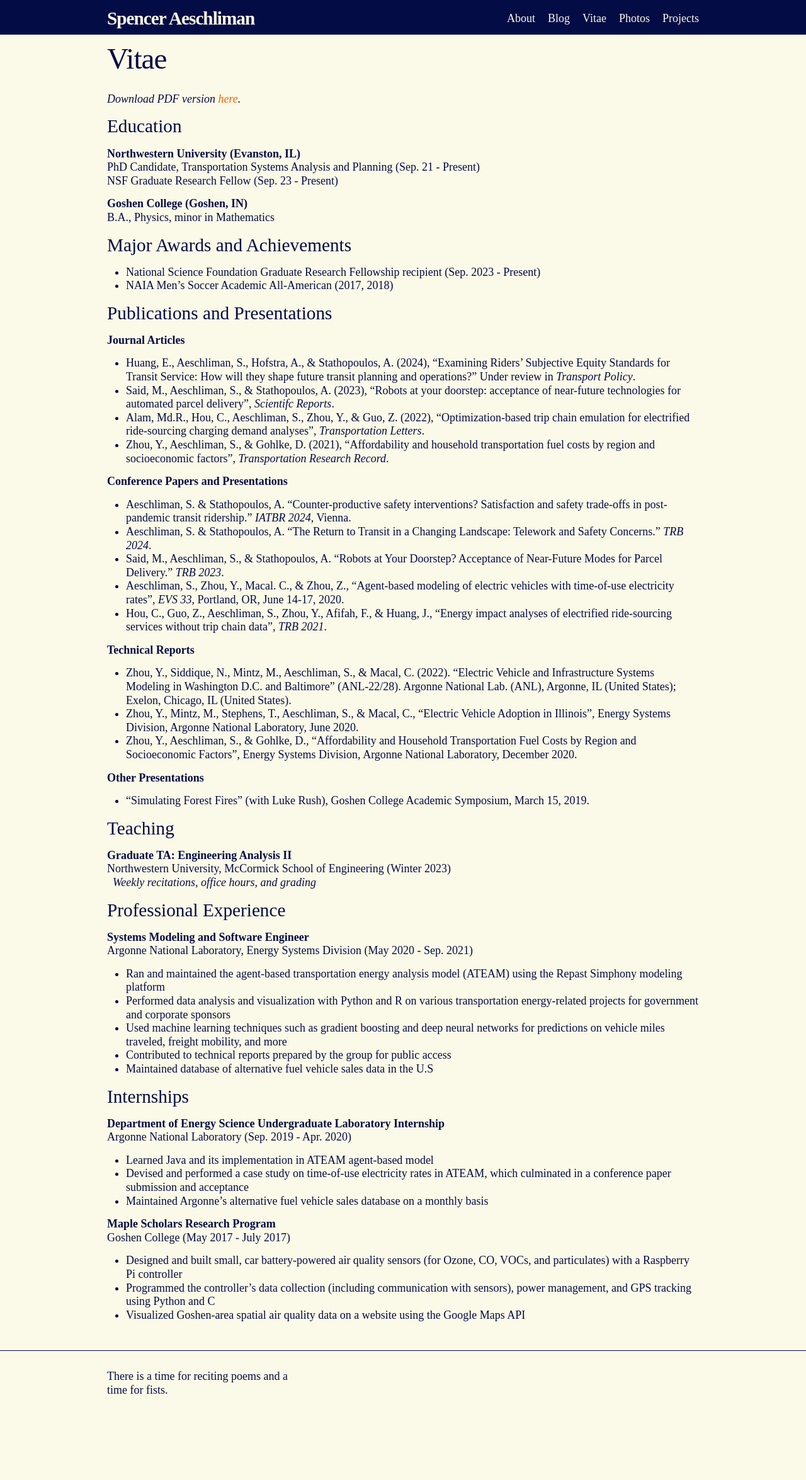
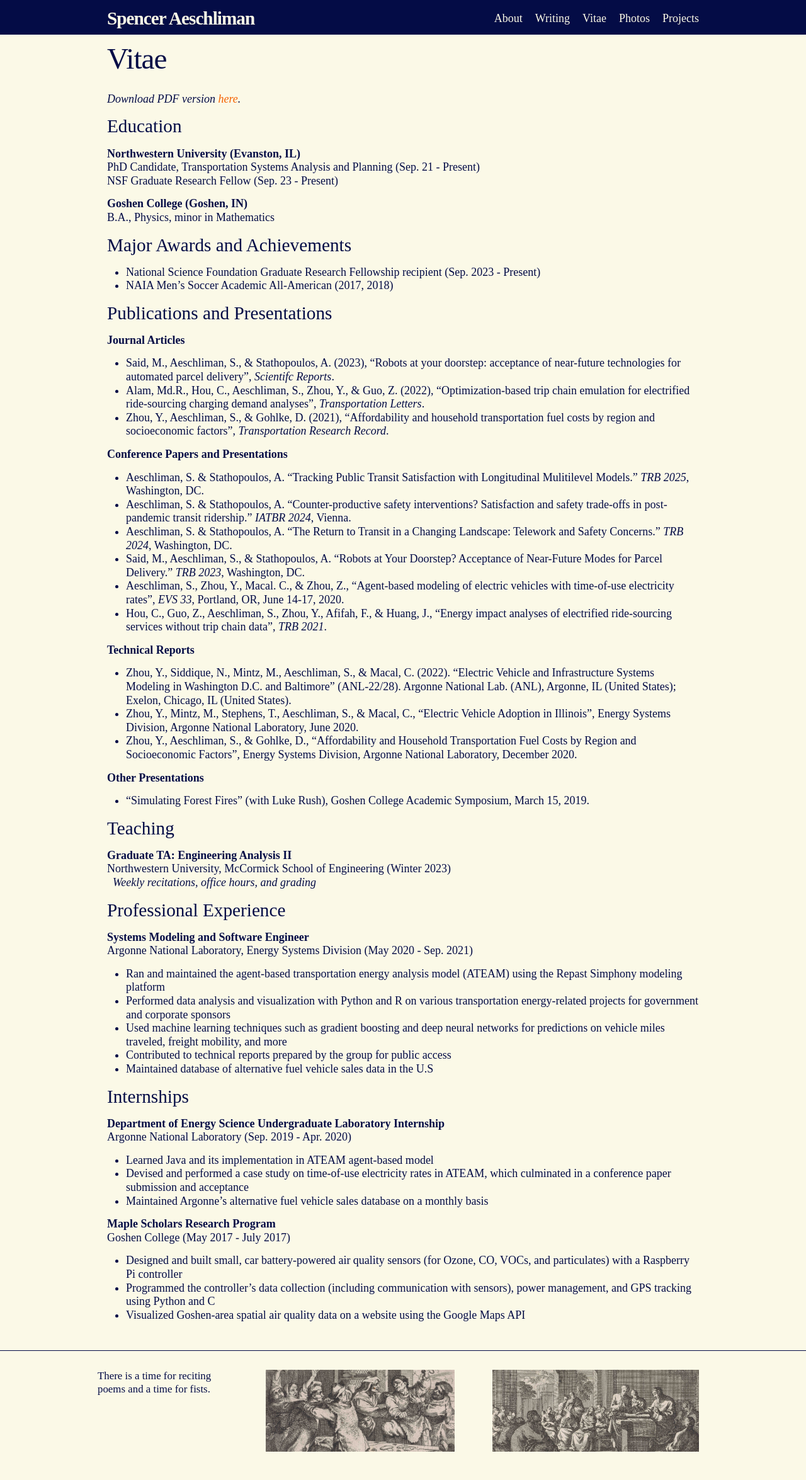
Before and after one commit to s-aeschliman/s-aeschliman.github.io, a Jekyll site: the page built from docs/cv.md, in a window 1280 px wide. Shown: the whole page at 63% size. Built offline with Jekyll 4.4.1, drawn with Linux system fonts in a browser that asks for light colours; some web fonts are replaced; before the commit the page ends 2279 px from its top, so only the background shows below that.

Commit message:
footer images and text modifications

```diff
--- a/docs/_includes/footer.html
+++ b/docs/_includes/footer.html
@@ -3,29 +3,60 @@
 
   <div class="wrapper">
 
-    <!--<h2 class="footer-heading">{{ site.title | escape }}</h2>
 
     <div class="footer-col-wrapper">
       <div class="footer-col footer-col-1">
-        <ul class="contact-list">
-          <li class="p-name">
-            {%- if site.author -%}
-              {{ site.author | escape }}
-            {%- else -%}
-              {{ site.title | escape }}
-            {%- endif -%}
-            </li>
-            {%- if site.email -%}
-            <li><a class="u-email" href="mailto:{{ site.email }}">{{ site.email }}</a></li>
-            {%- endif -%}
-        </ul>
-      </div>
-    -->
-      <div class="footer-col footer-col-1">
         <p>{{- site.description | escape -}}</p>
       </div>
+
+
+      <div class="footer-col footer-col-2">
+        <div class="footer-pic-1"><img src="assets/images/brawl2.jpg" alt=""></div>
+      </div>
+
+      <div class="footer-col footer-col-3">
+        <div class="footer-pic-2"><img src="assets/images/read.jpg" alt=""></div>
+      </div>
+
     </div>
 
   </div>
 
 </footer>
+
+
+<style>
+  .footer-col-wrapper {
+    display: flex;
+    justify-content: space-between;
+  }
+  .footer-col-1 {
+    flex: 1;
+  }
+
+  .footer-col-2 {
+    margin-right: 10px;
+  }
+
+  .footer-col-2 img,
+  .footer-col-3 img {
+    height: 130px;
+    object-fit: cover;
+  }
+  .footer-col-2 {
+    display: flex;
+    flex: 2;
+    justify-content: flex-end;
+  }
+  .footer-col-2 img {
+    width: 300px;
+  }
+
+  .footer-col-3 {
+    display: flex;
+    flex: 2;
+    justify-content: flex-end;
+  }
+
+
+</style>
--- a/docs/blog.md
+++ b/docs/blog.md
@@ -1,5 +1,4 @@
 ---
 layout: blog
-title: Blog
-permalink: /blog/
+title: Writing
 ---
--- a/docs/cv.md
+++ b/docs/cv.md
@@ -21,9 +20,6 @@ B.A., Physics, minor in Mathematics
 
 ### Publications and Presentations
 **Journal Articles**<br>
-* Huang, E., Aeschliman, S., Hofstra, A., & Stathopoulos, A. (2024), “Examining Riders’ Subjective Equity
-Standards for Transit Service: How will they shape future transit planning and operations?” Under review in
-*Transport Policy*.
 * Said, M., Aeschliman, S., & Stathopoulos, A. (2023), “Robots at your doorstep: acceptance of near-future
 technologies for automated parcel delivery”, *Scientifc Reports*.
 * Alam, Md.R., Hou, C., Aeschliman, S., Zhou, Y., & Guo, Z. (2022), “Optimization-based trip chain emulation for
@@ -32,11 +28,12 @@ electrified ride-sourcing charging demand analyses”, *Transportation Letters*.
 and socioeconomic factors”, *Transportation Research Record*.
 
 **Conference Papers and Presentations**
+* Aeschliman, S. & Stathopoulos, A. "Tracking Public Transit Satisfaction with Longitudinal Mulitilevel Models." *TRB 2025*, Washington, DC.
 * Aeschliman, S. & Stathopoulos, A. "Counter-productive safety interventions? Satisfaction and safety trade-offs in post-pandemic transit ridership." *IATBR 2024*, Vienna.
 * Aeschliman, S. & Stathopoulos, A. “The Return to Transit in a Changing Landscape: Telework and Safety
-Concerns.” *TRB 2024*.
+Concerns.” *TRB 2024*, Washington, DC.
 * Said, M., Aeschliman, S., & Stathopoulos, A. “Robots at Your Doorstep? Acceptance of Near-Future Modes for
-Parcel Delivery.” *TRB 2023*.
+Parcel Delivery.” *TRB 2023*, Washington, DC.
 * Aeschliman, S., Zhou, Y., Macal. C., & Zhou, Z., “Agent-based modeling of electric vehicles with time-of-use
 electricity rates”, *EVS 33*, Portland, OR, June 14-17, 2020.
 * Hou, C., Guo, Z., Aeschliman, S., Zhou, Y., Afifah, F., & Huang, J., “Energy impact analyses of electrified
--- a/docs/index.markdown
+++ b/docs/index.markdown
@@ -22,7 +22,7 @@ carousels:
 
 <div class="above_img_banner">
 
-  <div class="pic"><img src="assets/images/loze_profile.png" alt="" width="435" height="150"></div>
+  <div class="pic"><a href="https://escapecollective.com/preview-tour-de-france-2023-stage-17/"><img src="assets/images/loze_profile.png" alt="" width="435" height="150"></a></div>
 
   <div class="intro" style="text-align: right">You've somehow arrived at the website of Spencer Aeschliman (me). I study travel behavior and the impacts of transit policy. Here you'll find details about my ongoing projects, publications, photography, the odd blog post, and other random things that interest me, if that interests you.<br> <br> {%- include social_minimal.html -%}</div>
 </div>
```
Also changed, not shown: other parts of docs/cv.md (+0 -1 lines), docs/about.markdown (+3 -4 lines), docs/assets/images/brawl2.jpg (added), docs/assets/images/me.png (deleted), docs/assets/images/read.jpg (added), docs/assets/images/reader.jpg (added), 2 other files.
